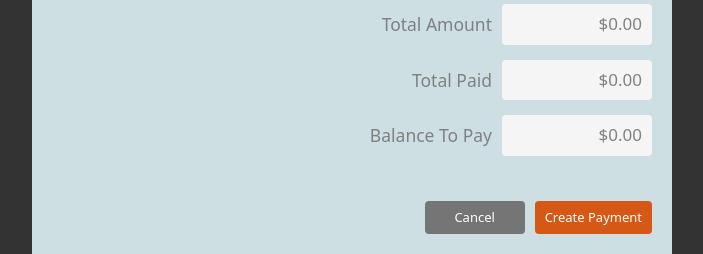
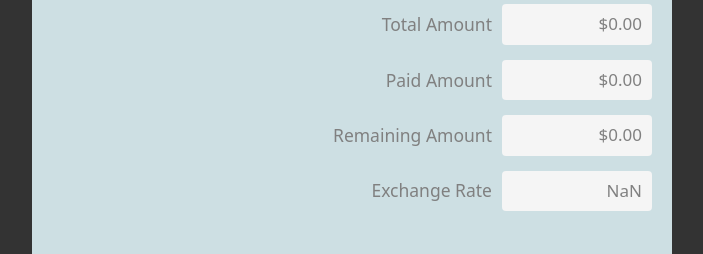
Before and after one commit to diegotubito/web-workspaces, a React (Create React App) app: page /payment/1 in a window 1280 px wide. Shown: the part 424-678 px from the top of the page, without its empty margins (288-991 px from the left). Built offline with nearby package versions, Linux system fonts and the light colour scheme; no server answers; a web font is replaced by a local one.

Commit message:
add exchange rate from currency model

```diff
--- a/src/Pages/Purchase/Pay/PaymentView.jsx
+++ b/src/Pages/Purchase/Pay/PaymentView.jsx
@@ -69,6 +69,14 @@ export const PaymentView = () => {
       }
    }, [onCreatedTransactionSuccess])
 
+   useEffect(() => {
+      const currencyItem = currencies.find((c) => c._id === selectedCurrency)
+      const originExchageRate = installment?.currency?.exchangeRate
+      const destinyExchangeRate = currencyItem?.exchangeRate
+
+      setExchangeRate(destinyExchangeRate / originExchageRate)
+   }, [selectedCurrency])
+
 
    const handleOnPaymentMethodChange = (event) => {
       const itemId = event.target.value;
@@ -106,6 +114,7 @@ export const PaymentView = () => {
          symbol: balance.currency.symbol,
          code: balance.currency.code,
          isEnabled: balance.currency.isEnabled,
+         exchangeRate: balance.currency.exchangeRate
       }));
 
 
@@ -160,11 +169,6 @@ export const PaymentView = () => {
    }
    const getErrorMessage = (error) => {
       return error.message
-   }
-
-   const onExchangeRateDidChanged = (event) => {
-      const value = event.target.value
-      setExchangeRate(value)
    }
 
    return (
@@ -267,33 +271,13 @@ export const PaymentView = () => {
                <h3 className='payment_view__total-amount'>{netToPay()}</h3>
             </div>
 
+            <div className='payment_view__total-amount-main'>
+               <h3>{t('PAYMENT_VIEW_EXCHANGE_RATE_TITLE')}</h3>
+               <h3 className='payment_view__total-amount'>{exchangeRate}</h3>
+            </div>
+
             {(installment?.order?.status === 'partial_payment' || installment?.order?.status === 'ready_to_pay') && (
                <>
-
-                  {installment?.currency?.code !== getCurrencyCode() && (
-
-                     <input
-                        // ref={el => inputRefs.current[index] = el} // Agrega la referencia aquí
-                        style={{
-                           width: '5rem',
-                           border: '1px solid ' + `${'gray'}`,
-                           height: '4rem',
-                           padding: '0rem 0.5rem',
-
-                        }}
-                        type="number"
-                        placeholder={'Exchange Rate'}
-                        value={exchangeRate}
-                        onChange={(event) => onExchangeRateDidChanged(event)}
-                        //    onBlur={(event) => onBlurHandler(event, field._id)}
-                        autoComplete='off'
-
-                        maxLength={`${300}`}
-                     />
-
-                  )}
-
-
                   <div className='payment_view__total-amount-main'>
                      <AmountField
                         title={t('PAYMENT_VIEW_NEW_PAYMENT_AMOUNT_TITLE')}
--- a/src/Pages/Purchase/useInstallmentMapping.jsx
+++ b/src/Pages/Purchase/useInstallmentMapping.jsx
@@ -38,7 +38,7 @@ export const useInstallmentMapping = () => {
                titleAlignment: 'center',
             },
             {
-               _id: installment._id + 'e',
+               _id: installment._id + 'b',
                name: 'Total Amount',
                minWidth: '5rem',
                maxWidth: '0.7fr',
@@ -47,7 +47,7 @@ export const useInstallmentMapping = () => {
                titleAlignment: 'center',
             },
             {
-               _id: installment._id + 'g',
+               _id: installment._id + 'c',
                name: 'Paid Amount',
                minWidth: '5rem',
                maxWidth: '0.7fr',
@@ -56,7 +56,7 @@ export const useInstallmentMapping = () => {
                titleAlignment: 'center',
             },
             {
-               _id: installment._id + 'f',
+               _id: installment._id + 'd',
                name: 'Remaining Amount',
                minWidth: '5rem',
                maxWidth: '0.7fr',
@@ -65,7 +65,7 @@ export const useInstallmentMapping = () => {
                titleAlignment: 'center',
             },
             {
-               _id: installment._id + 'c',
+               _id: installment._id + 'e',
                name: 'Status',
                minWidth: '5rem',
                maxWidth: '0.3fr',
--- a/src/Pages/Purchase/usePaymentsMapping.jsx
+++ b/src/Pages/Purchase/usePaymentsMapping.jsx
@@ -24,7 +24,7 @@ export const usePaymentsMapping = () => {
             titleForegroundColor: 'white',
             fields: [
                {
-                  _id: transaction._id + 'b',
+                  _id: transaction._id + 'a',
                   name: 'Date',
                   minWidth: '5rem',
                   maxWidth: '0.5fr',
@@ -33,7 +33,7 @@ export const usePaymentsMapping = () => {
                   titleAlignment: 'center',
                },
                {
-                  _id: transaction._id + 'd',
+                  _id: transaction._id + 'b',
                   name: 'Username',
                   minWidth: '5rem',
                   maxWidth: '0.5fr',
@@ -42,7 +42,7 @@ export const usePaymentsMapping = () => {
                   titleAlignment: 'center',
                },
                {
-                  _id: transaction._id + 'e',
+                  _id: transaction._id + 'c',
                   name: 'Physical Account',
                   minWidth: '5rem',
                   maxWidth: '0.5fr',
@@ -51,7 +51,7 @@ export const usePaymentsMapping = () => {
                   titleAlignment: 'center',
                },
                {
-                  _id: transaction._id + 'f',
+                  _id: transaction._id + 'd',
                   name: 'Payment Method',
                   minWidth: '5rem',
                   maxWidth: '0.5fr',
@@ -60,7 +60,7 @@ export const usePaymentsMapping = () => {
                   titleAlignment: 'center',
                },
                {
-                  _id: transaction._id + 'g',
+                  _id: transaction._id + 'e',
                   name: 'Description',
                   minWidth: '15rem',
                   maxWidth: '1fr',
@@ -69,7 +69,7 @@ export const usePaymentsMapping = () => {
                   titleAlignment: 'center',
                },
                {
-                  _id: transaction._id + 'h',
+                  _id: transaction._id + 'f',
                   name: 'Exchange',
                   minWidth: '5rem',
                   maxWidth: '0.3fr',
@@ -78,7 +78,7 @@ export const usePaymentsMapping = () => {
                   titleAlignment: 'center',
                },
                {
-                  _id: transaction._id + 'i',
+                  _id: transaction._id + 'g',
                   name: 'Paid',
                   minWidth: '5rem',
                   maxWidth: '0.7fr',
--- a/src/Pages/Purchase/usePurchaseMapping.jsx
+++ b/src/Pages/Purchase/usePurchaseMapping.jsx
@@ -52,7 +52,7 @@ export const usePurchaseMapping = () => {
             titleForegroundColor: 'white',
             fields: [
                {
-                  _id: order._id + 'c',
+                  _id: order._id + 'a',
                   name: 'Date',
                   minWidth: '5rem',
                   maxWidth: '0.5fr',
@@ -61,7 +61,7 @@ export const usePurchaseMapping = () => {
                   titleAlignment: 'center',
                },
                {
-                  _id: order._id + 'e',
+                  _id: order._id + 'b',
                   name: 'Username',
                   minWidth: '5rem',
                   maxWidth: '0.5fr',
@@ -70,7 +70,7 @@ export const usePurchaseMapping = () => {
                   titleAlignment: 'center',
                },
                {
-                  _id: order._id + 'f',
+                  _id: order._id + 'c',
                   name: 'Item Details',
                   minWidth: '10rem',
                   maxWidth: '1fr',
@@ -79,7 +79,7 @@ export const usePurchaseMapping = () => {
                   titleAlignment: 'center',
                },
                {
-                  _id: order._id + 'g',
+                  _id: order._id + 'd',
                   name: 'Payment Method',
                   minWidth: '5rem',
                   maxWidth: '0.5fr',
@@ -88,7 +88,7 @@ export const usePurchaseMapping = () => {
                   titleAlignment: 'center',
                },
                {
-                  _id: order._id + 'g',
+                  _id: order._id + 'e',
                   name: 'Installments',
                   minWidth: '5rem',
                   maxWidth: '0.2fr',
@@ -97,7 +97,7 @@ export const usePurchaseMapping = () => {
                   titleAlignment: 'center',
                },
                {
-                  _id: order._id + 'i',
+                  _id: order._id + 'f',
                   name: 'Total Amount',
                   minWidth: '5rem',
                   maxWidth: '0.7fr',
@@ -106,7 +106,7 @@ export const usePurchaseMapping = () => {
                   titleAlignment: 'center',
                },
                {
-                  _id: order._id + 'k',
+                  _id: order._id + 'g',
                   name: 'Paid Amount',
                   minWidth: '5rem',
                   maxWidth: '0.7fr',
@@ -115,7 +115,7 @@ export const usePurchaseMapping = () => {
                   titleAlignment: 'center',
                },
                {
-                  _id: order._id + 'j',
+                  _id: order._id + 'h',
                   name: 'Remaining Amount',
                   minWidth: '5rem',
                   maxWidth: '0.7fr',
@@ -124,7 +124,7 @@ export const usePurchaseMapping = () => {
                   titleAlignment: 'center',
                },
                {
-                  _id: order._id + 'h',
+                  _id: order._id + 'i',
                   name: 'Status',
                   minWidth: '5rem',
                   maxWidth: '0.5fr',
--- a/src/locales/en/translation.json
+++ b/src/locales/en/translation.json
@@ -37,9 +37,10 @@
      "PAYMENT_VIEW_PHYSICAL_ACCOUNT_TITLE": "Select Physical Account",
      "PAYMENT_VIEW_CURRENCY_TITLE": "Select Currency",
      "PAYMENT_VIEW_TOTAL_TO_PAY_TITLE": "Total Amount",
-     "PAYMENT_VIEW_TOTAL_PAID_TITLE": "Total Paid",
-     "PAYMENT_VIEW_BALANCE_TO_PAY_TITLE": "Balance To Pay",
+     "PAYMENT_VIEW_TOTAL_PAID_TITLE": "Paid Amount",
+     "PAYMENT_VIEW_BALANCE_TO_PAY_TITLE": "Remaining Amount",
      "PAYMENT_VIEW_NEW_PAYMENT_AMOUNT_TITLE": "New Payment Amount",
+     "PAYMENT_VIEW_EXCHANGE_RATE_TITLE": "Exchange Rate",
      "PAYMENT_VIEW_CREATE_PAYMENT_BUTTON_TITLE": "Create Payment",
      "PAYMENT_VIEW_CANCEL_BUTTON_TITLE": "Cancel",
 
--- a/src/locales/es/translation.json
+++ b/src/locales/es/translation.json
@@ -38,6 +38,7 @@
   "PAYMENT_VIEW_CURRENCY_TITLE": "Seleccione La Moneda",
   "PAYMENT_VIEW_TOTAL_TO_PAY_TITLE": "Monto Total",
   "PAYMENT_VIEW_TOTAL_PAID_TITLE": "Total Pagado",
+  "PAYMENT_VIEW_EXCHANGE_RATE_TITLE": "Exchange Rate",
   "PAYMENT_VIEW_BALANCE_TO_PAY_TITLE": "Saldo a Pagar",
   "PAYMENT_VIEW_NEW_PAYMENT_AMOUNT_TITLE": "Nuevo Monto",
   "PAYMENT_VIEW_CREATE_PAYMENT_BUTTON_TITLE": "Crear Pago",
```
